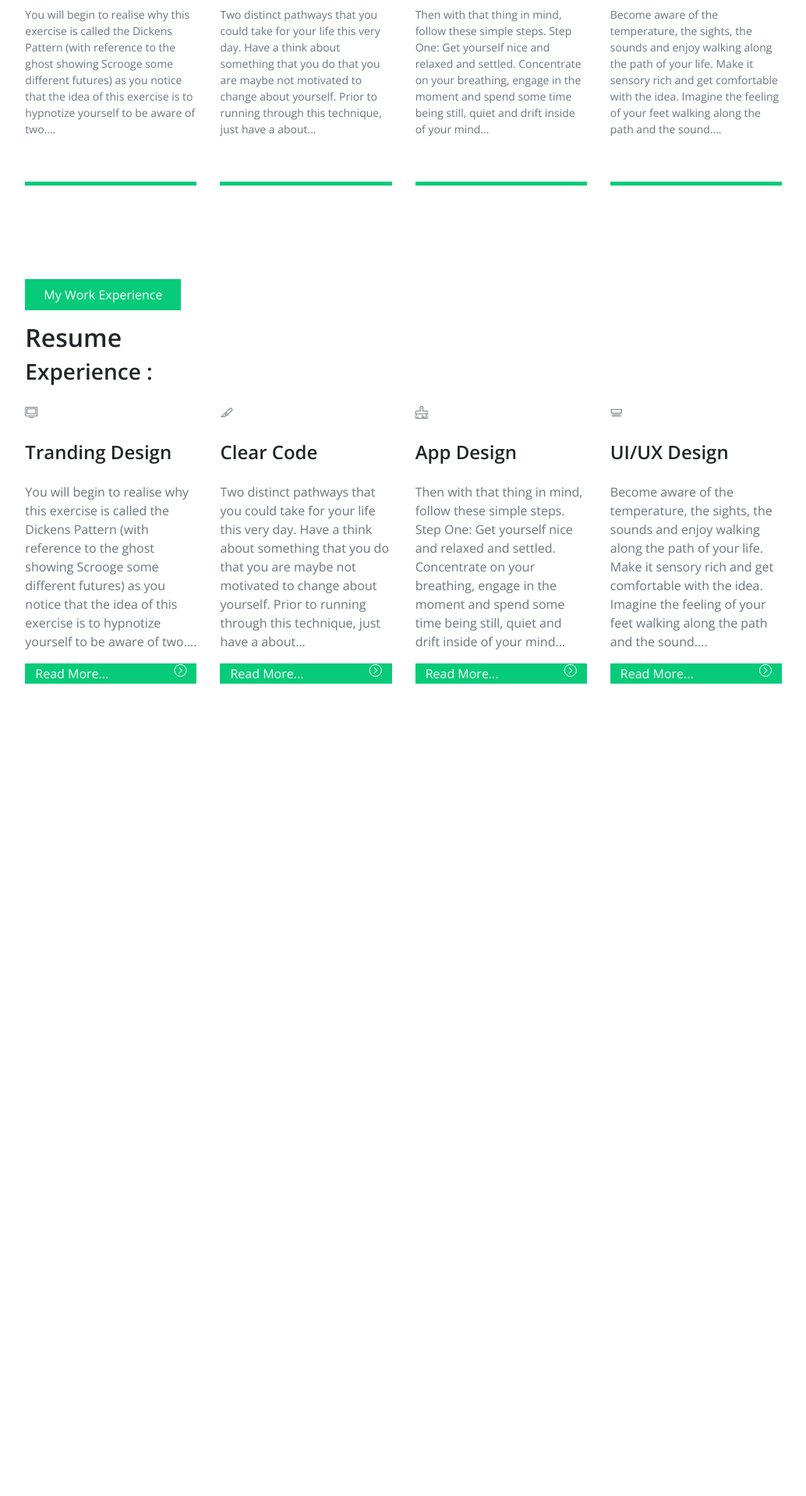
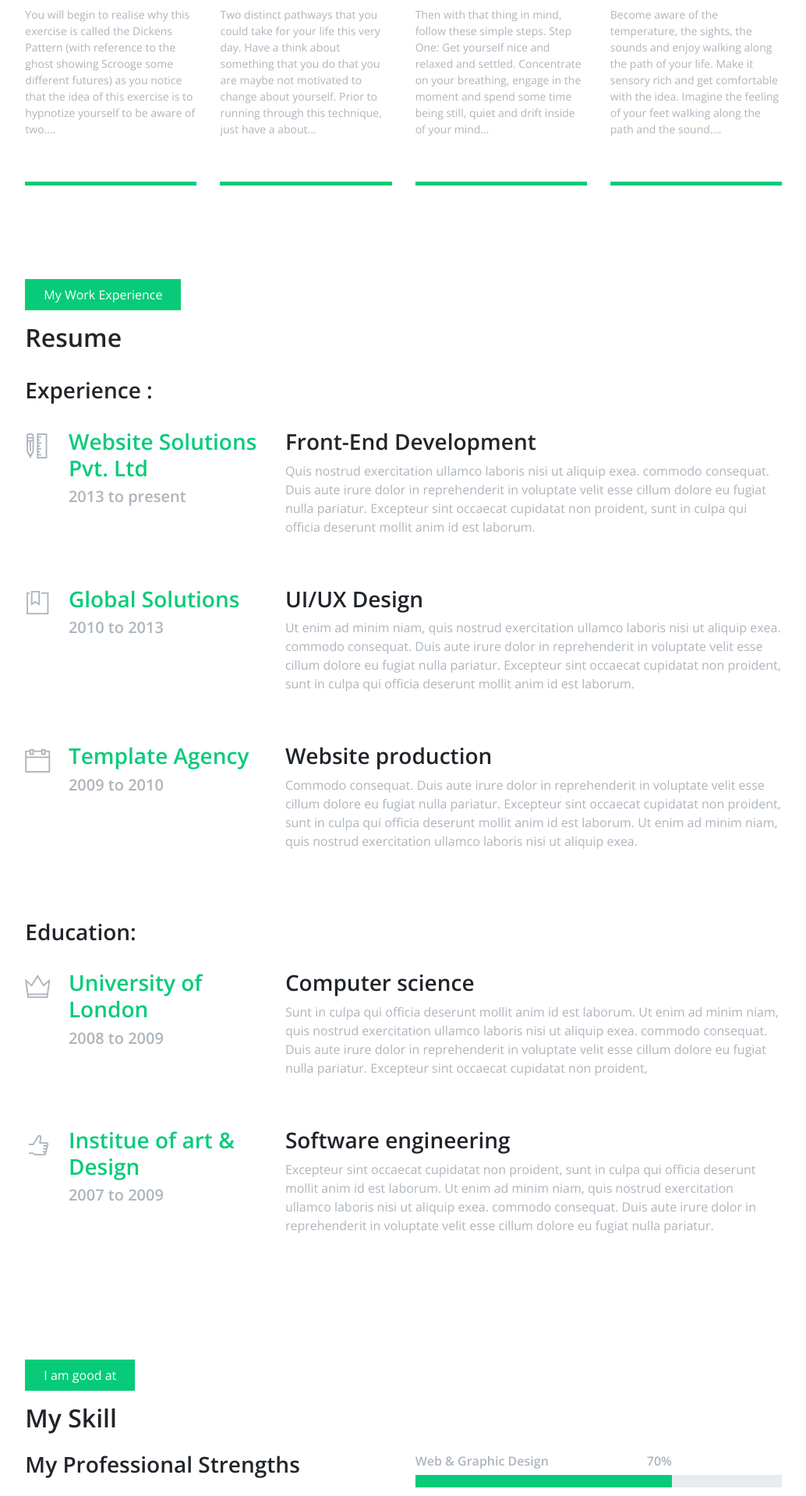
Before and after one commit to yash-thakur/HTML-portfolio, a PHP site: page /beta/pages/home/home.php in a window 1280 px wide. Shown: the part 1880-3799 px from the top of the page at 78% size, without its empty margins (229-1263 px from the left). Before the commit the page ends 2757 px from the top, so only its background shows below. Run offline with PHP 8.4, Linux system fonts and the light colour scheme; style sheets or scripts are compiled from the project's sources; some web fonts are replaced.

Commit message:
designing skill and resume section

```diff
--- a/beta/css/scss/_variables.scss
+++ b/beta/css/scss/_variables.scss
@@ -70,7 +70,7 @@ $warning:       $yellow !default;
 $danger:        $red !default;
 $light:         $gray-100 !default;
 $dark:          $gray-800 !default;
-$gray-light:    $gray-600 !default;
+$gray-light:    $gray-500 !default;
 
 $theme-colors: () !default;
 $theme-colors: map-merge((
--- a/beta/pages/home/css/home.css
+++ b/beta/pages/home/css/home.css
@@ -95,6 +95,23 @@
     #service .service-block:hover .contact-btn span {
       line-height: 2.5rem; }
 
+#resume .resume-icon {
+  font-size: 2rem; }
+
+#skill .skill-content {
+  border-left: 3px solid #07cb79;
+  font-size: .875rem; }
+#skill .progress-bar {
+  background-color: #e9ecef; }
+  #skill .progress-bar .bar {
+    position: relative;
+    transition: 0.2s linear all; }
+    #skill .progress-bar .bar span {
+      position: absolute;
+      top: 0;
+      right: 0;
+      margin-top: -1.875rem; }
+
 @-webkit-keyframes fadebounce {
   0% {
     -moz-transform: translateY(0);
--- a/beta/pages/home/css/home.scss
+++ b/beta/pages/home/css/home.scss
@@ -96,9 +96,35 @@
         &:hover {
             .contact-btn {
                 height: 2.5rem;
-                span  {
+                span {
                     line-height: 2.5rem;
                 }
+            }
+        }
+    }
+}
+
+#resume {
+    .resume-icon {
+        font-size: 2rem;
+    }
+}
+
+#skill {
+    .skill-content {
+        border-left: 3px solid $green;
+        font-size: .875rem;
+    }
+    .progress-bar {
+        background-color: $gray-200;
+        .bar {
+            position: relative;
+            @include transition(.2s linear all);
+            span {
+                position: absolute;
+                top: 0;
+                right: 0;
+                margin-top: -1.875rem;
             }
         }
     }
--- a/beta/pages/home/home.php
+++ b/beta/pages/home/home.php
@@ -193,59 +193,184 @@
 		<div id="resume" class="py-5 px-md-5 px-3">
 			<div class="bg-success py-2 px-4 d-inline-block text-white mb-3">My Work Experience</div>
 			<h2>Resume</h2>
+			<div class="py-4">
 				<h3>Experience :</h3>
-			<div class="row my-4">
-				<div class="col-lg-3 col-md-6">
-					<div class="service-block">
-						<span class="service-icon text-gray-light ti-desktop"></span>
-						<h4 class="my-4">Tranding Design</h4>
-						<p class="text-gray-light">You will begin to realise why this exercise is called the Dickens Pattern (with reference to the ghost showing Scrooge some different futures) as you notice that the idea of this exercise is to hypnotize yourself to be aware of two....</p>
-						<div class="contact-btn">
-							<a href="#" class="clearfix btn btn-success btn-block rounded-0 py-0">
-							<span class="float-left">Read More...</span>
-							<span class="ti-arrow-circle-right float-right"></span>
-							</a>
+				<div class="row py-4">
+					<div class="col-md-4">
+						<div class="row">
+							<div class="col-2">
+								<div class="resume-icon">
+									<span class="text-gray-light ti-ruler-pencil"></span>
+								</div>
+							</div>
+							<div class="resume-name col-10">
+								<h3 class="text-success">
+								Website Solutions Pvt. Ltd
+								</h3>
+								<span class="h5 text-gray-light font-weight-medium">2013 to present</span>
 							</div>
 						</div>
 					</div>
-				<div class="col-lg-3 col-md-6">
-					<div class="service-block">
-						<span class="service-icon text-gray-light ti-slice"></span>
-						<h4 class="my-4">Clear Code</h4>
-						<p class="text-gray-light">Two distinct pathways that you could take for your life this very day. Have a think about something that you do that you are maybe not motivated to change about yourself. Prior to running through this technique, just have a about...</p>
-						<div class="contact-btn">
-							<a href="#" class="clearfix btn btn-success btn-block rounded-0 py-0">
-							<span class="float-left">Read More...</span>
-							<span class="ti-arrow-circle-right float-right"></span>
-							</a>
+					<div class="col-md-8">
+						<h3>Front-End Development</h3>
+						<p class="text-gray-light">Quis nostrud exercitation ullamco laboris nisi ut aliquip exea. commodo consequat. Duis aute irure dolor in reprehenderit in voluptate velit esse cillum dolore eu fugiat nulla pariatur. Excepteur sint occaecat cupidatat non proident, sunt in culpa qui officia deserunt mollit anim id est laborum.</p>
+					</div>
+				</div>
+				<div class="row py-4">
+					<div class="col-md-4">
+						<div class="row">
+							<div class="col-2">
+								<div class="resume-icon">
+									<span class="text-gray-light ti-bookmark-alt"></span>
+								</div>
+							</div>
+							<div class="resume-name col-10">
+								<h3 class="text-success">
+								Global Solutions
+								</h3>
+								<span class="h5 text-gray-light font-weight-medium">
+									2010 to 2013
+								</span>
 							</div>
 						</div>
 					</div>
-				<div class="col-lg-3 col-md-6">
-					<div class="service-block">
-						<span class="service-icon text-gray-light ti-brush-alt"></span>
-						<h4 class="my-4">App Design</h4>
-						<p class="text-gray-light">Then with that thing in mind, follow these simple steps. Step One: Get yourself nice and relaxed and settled. Concentrate on your breathing, engage in the moment and spend some time being still, quiet and drift inside of your mind... </p>
-						<div class="contact-btn">
-							<a href="#" class="clearfix btn btn-success btn-block rounded-0 py-0">
-							<span class="float-left">Read More...</span>
-							<span class="ti-arrow-circle-right float-right"></span>
-							</a>
+					<div class="col-md-8">
+						<h3>UI/UX Design</h3>
+						<p class="text-gray-light">Ut enim ad minim niam, quis nostrud exercitation ullamco laboris nisi ut aliquip exea. commodo consequat. Duis aute irure dolor in reprehenderit in voluptate velit esse cillum dolore eu fugiat nulla pariatur. Excepteur sint occaecat cupidatat non proident, sunt in culpa qui officia deserunt mollit anim id est laborum.</p>
+					</div>
+				</div>
+				<div class="row py-4">
+					<div class="col-md-4">
+						<div class="row">
+							<div class="col-2">
+								<div class="resume-icon">
+									<span class="text-gray-light ti-calendar"></span>
+								</div>
+							</div>
+							<div class="resume-name col-10">
+								<h3 class="text-success">
+								Template Agency
+								</h3>
+								<span class="h5 text-gray-light font-weight-medium">
+									2009 to 2010
+								</span>
 							</div>
 						</div>
 					</div>
-				<div class="col-lg-3 col-md-6">
-					<div class="service-block">
-						<span class="service-icon text-gray-light ti-layout-media-center"></span>
-						<h4 class="my-4">UI/UX Design</h4>
-						<p class="text-gray-light">Become aware of the temperature, the sights, the sounds and enjoy walking along the path of your life. Make it sensory rich and get comfortable with the idea. Imagine the feeling of your feet walking along the path and the sound....</p>
-						<div class="contact-btn">
-							<a href="#" class="clearfix btn btn-success btn-block rounded-0 py-0">
-							<span class="float-left">Read More...</span>
-							<span class="ti-arrow-circle-right float-right"></span>
-							</a>
+					<div class="col-md-8">
+						<h3>Website production</h3>
+						<p class="text-gray-light">Commodo consequat. Duis aute irure dolor in reprehenderit in voluptate velit esse cillum dolore eu fugiat nulla pariatur. Excepteur sint occaecat cupidatat non proident, sunt in culpa qui officia deserunt mollit anim id est laborum. Ut enim ad minim niam, quis nostrud exercitation ullamco laboris nisi ut aliquip exea.</p>
 					</div>
 				</div>
+			</div>
+			<div class="py-4">
+				<h3>Education:</h3>
+				<div class="row py-4">
+					<div class="col-md-4">
+						<div class="row">
+							<div class="col-2">
+								<div class="resume-icon">
+									<span class="text-gray-light ti-crown"></span>
+								</div>
+							</div>
+							<div class="resume-name col-10">
+								<h3 class="text-success">
+								University of London
+								</h3>
+								<span class="h5 text-gray-light font-weight-medium">
+									2008 to 2009
+								</span>
+							</div>
+						</div>
+					</div>
+					<div class="col-md-8">
+						<h3>Computer science</h3>
+						<p class="text-gray-light">Sunt in culpa qui officia deserunt mollit anim id est laborum. Ut enim ad minim niam, quis nostrud exercitation ullamco laboris nisi ut aliquip exea. commodo consequat. Duis aute irure dolor in reprehenderit in voluptate velit esse cillum dolore eu fugiat nulla pariatur. Excepteur sint occaecat cupidatat non proident,</p>
+					</div>
+				</div>
+				<div class="row py-4">
+					<div class="col-md-4">
+						<div class="row">
+							<div class="col-2">
+								<div class="resume-icon">
+									<span class="text-gray-light ti-thumb-up"></span>
+								</div>
+							</div>
+							<div class="resume-name col-10">
+								<h3 class="text-success">
+								Institue of art & Design
+								</h3>
+								<span class="h5 text-gray-light font-weight-medium">
+									2007 to 2009
+								</span>
+							</div>
+						</div>
+					</div>
+					<div class="col-md-8">
+						<h3>Software engineering</h3>
+						<p class="text-gray-light">Excepteur sint occaecat cupidatat non proident, sunt in culpa qui officia deserunt mollit anim id est laborum. Ut enim ad minim niam, quis nostrud exercitation ullamco laboris nisi ut aliquip exea. commodo consequat. Duis aute irure dolor in reprehenderit in voluptate velit esse cillum dolore eu fugiat nulla pariatur.</p>
+					</div>
+				</div>
+			</div>
+		</div>
+		<!-- skill section -->
+		<div id="skill" class="py-5 px-md-5 px-3">
+			<div class="bg-success py-2 px-4 d-inline-block text-white mb-3">I am good at</div>
+			<h2>My Skill</h2>
+			<div class="row my-4">
+				<div class="col-md-6">
+					<h3>My Professional Strengths</h3>
+					<p class="text-gray-light font-weight-medium h5 my-4">
+						“The strength of a man's virtue should not be measured by his special exertions, but by his habitual acts”
+					</p>
+					<blockquote class="skill-content pl-3 blockquote">
+						<p class="text-gray-light font-italic">My Professional Strengths Lorem ipsum dolor sit amet, consectetur adipisicing elit. Debitis velit error culpa unde, esse quam quasi, necessitatibus voluptatem possimus, repellendus.</p>
+						<p class="text-gray-light font-italic">The other virtues practice in succession by Franklin were silence, order, resolution, frugality, industry, sincerity, Justice, moderation, cleanliness, tranquility, chastity and humility. For the summary order he followed a little scheme of employing his time each day. From five to seven each morning he spent in bodily personal attention, saying a short prayer, thinking over the day’s business and resolutions, studying and eating breakfast. From eight till twelve he worked at his trade. From twelve to one he read or overlooked his accounts and dined. From two to five he worked at his trade. The rest of the evening until 10 he spent in music, or diversion of some sort.</p>
+					</blockquote>
+				</div>
+				<div class="col-md-6">
+					<ul class="list-unstyled">
+						<li class="mb-3">
+							<p class="text-gray-light mb-1 font-weight-medium">
+								Web & Graphic Design
+							</p>
+							<div class="progress-bar d-inline-block w-100 mb-0">
+								<p class="bar bg-success float-left py-2 mb-0" style="width: 70%;">
+									<span class="font-weight-medium text-gray-light">70%</span>
+								</p>
+							</div>
+						</li>
+						<li class="mb-3">
+							<p class="text-gray-light mb-1 font-weight-medium">
+								HTML5 & CSS3
+							</p>
+							<div class="progress-bar d-inline-block w-100 mb-0">
+								<p class="bar bg-success float-left py-2 mb-0" style="width: 55%;">
+									<span class="font-weight-medium text-gray-light">55%</span>
+								</p>
+							</div>
+						</li>
+						<li class="mb-3">
+							<p class="text-gray-light mb-1 font-weight-medium">
+								JavaScript / JQuery
+							</p>
+							<div class="progress-bar d-inline-block w-100 mb-0">
+								<p class="bar bg-success float-left py-2 mb-0" style="width: 80%;">
+									<span class="font-weight-medium text-gray-light">80%</span>
+								</p>
+							</div>
+						</li>
+						<li class="mb-3">
+							<p class="text-gray-light mb-1 font-weight-medium">
+								PHP
+							</p>
+							<div class="progress-bar d-inline-block w-100 mb-0">
+								<p class="bar bg-success float-left py-2 mb-0" style="width: 65%;">
+									<span class="font-weight-medium text-gray-light">65%</span>
+								</p>
+							</div>
+						</li>
+					</ul>
 				</div>
 			</div>
 		</div>
```
Also changed, not shown: beta/css/style.css, 2 other files. Lines whose indentation alone changed are shown as unchanged.
